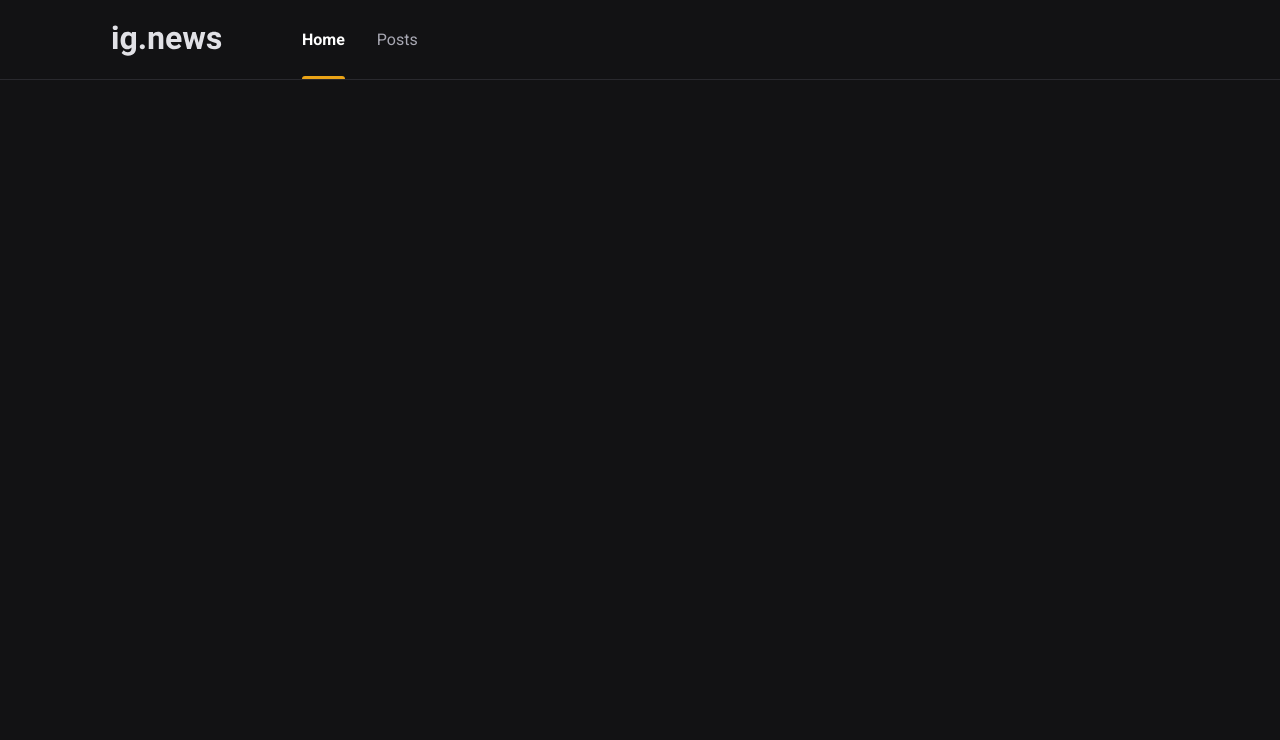
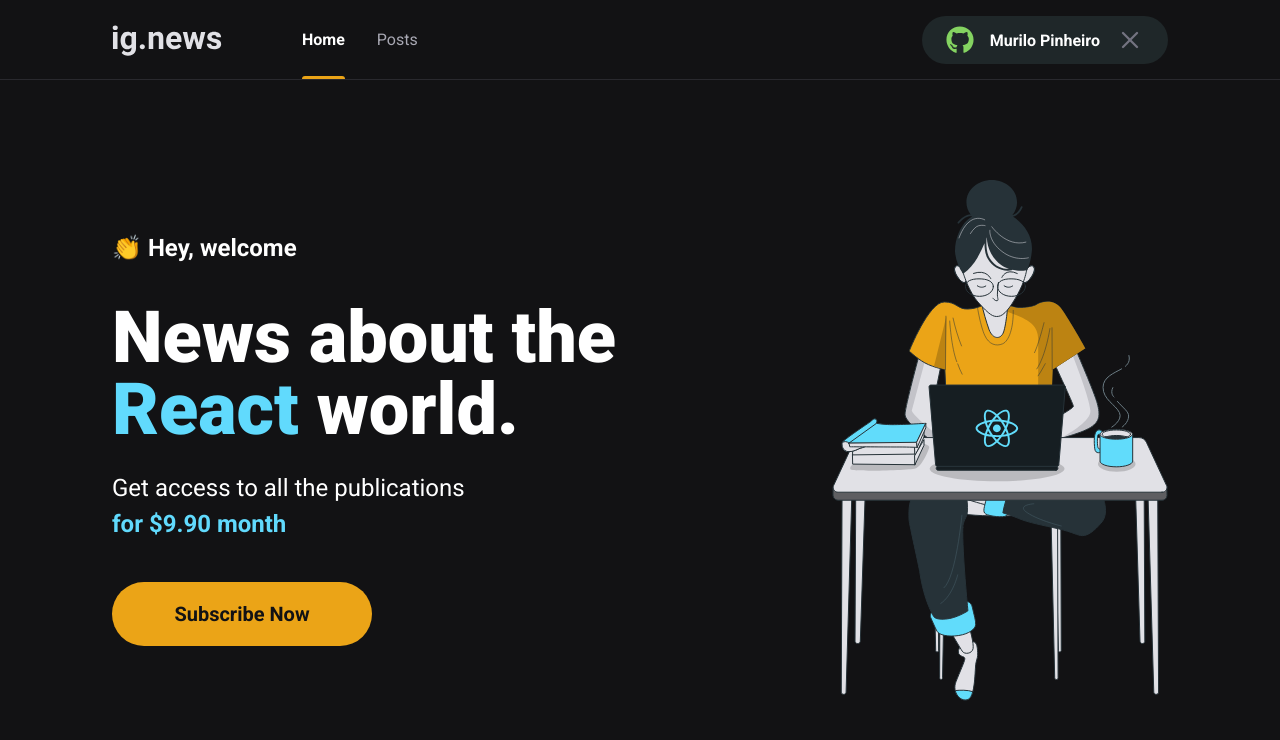
Before and after one commit to mpinheiro-it/ig-news, a Next.js app: page / in a window 1280 px wide. Shown: the top 740 px of the page. Built offline with nearby package versions, Linux system fonts and the light colour scheme.

Commit message:
Home page and buttons

```diff
--- a/package.json
+++ b/package.json
@@ -12,6 +12,7 @@
     "next": "12.1.0",
     "react": "17.0.2",
     "react-dom": "17.0.2",
+    "react-icons": "^4.3.1",
     "sass": "^1.49.9"
   },
   "devDependencies": {
--- /dev/null
+++ b/src/components/SignInButton/index.tsx
@@ -0,0 +1,26 @@
+import { FaGithub } from "react-icons/fa"
+import { FiX } from "react-icons/fi"
+import styles from "./styles.module.scss"
+
+export function SignInButton(){
+    const isUserLoggedIn = true;
+
+    return isUserLoggedIn ? (
+        <button
+        type="button"
+        className={styles.signInButton}
+        >
+            <FaGithub color="#84d361" />
+            Murilo Pinheiro
+            <FiX color="#737380" className={styles.closeIcon} />
+        </button>
+    ) : (
+        <button
+        type="button"
+        className={styles.signInButton}
+        >
+            <FaGithub color="#eba417" />
+            Sign in with GitHub
+        </button>
+    )
+}
--- /dev/null
+++ b/src/components/SignInButton/styles.module.scss
@@ -0,0 +1,34 @@
+.signInButton{
+    height: 3rem;
+    border-radius: 3rem;
+    background: var(--gray-850);
+    border: 0;
+    padding: 0 1.5rem;
+
+    display: flex;
+    align-items: center;
+    justify-content: center;
+
+    color: var(--white);
+    font-weight: bold;
+
+    svg {
+        width: 28px;
+        height: 28px
+    }
+
+    svg:first-child{
+        margin-right: 1rem;
+    }
+
+    svg.closeIcon{
+        margin-left: 1rem;
+    }
+
+    transition: filter 0.2s;
+
+    &:hover{
+        filter: brightness(0.8);
+    }
+
+}
--- /dev/null
+++ b/src/components/SubscribeButton/index.tsx
@@ -0,0 +1,14 @@
+import styles from "./styles.module.scss"
+
+export function SubscribeButton(){
+    return (
+
+        <button
+        type="button"
+        className={styles.subscribeButton}
+        >
+
+        Subscribe Now
+        </button>
+    );
+}
--- /dev/null
+++ b/src/components/SubscribeButton/styles.module.scss
@@ -0,0 +1,27 @@
+.subscribeButton{
+    //button size and colors
+    width: 260px;
+    height: 4rem;
+    border: 0;
+    border-radius: 2rem;
+    background: var(--yellow-500);
+
+    //font
+    color: var(--gray-900);
+    font-size: 1.25rem;
+    font-weight: bold;
+
+    //positioning
+    display: flex;
+    align-items: center;
+    justify-content: center;
+
+
+    //effects
+    transition: filter 0.2s;
+
+    &:hover{
+        filter: brightness(0.8);
+    }
+
+}
--- a/src/components/header/index.tsx
+++ b/src/components/header/index.tsx
@@ -1,3 +1,4 @@
+import { SignInButton } from "../SignInButton";
 import styles from "./styles.module.scss"
 
 export function Header() {
@@ -10,7 +11,7 @@
                     <a className={styles.active} href="">Home</a>
                     <a href="">Posts</a>
                 </nav>
-
+                <SignInButton />
             </div>
         </header>
 
--- a/src/components/header/styles.module.scss
+++ b/src/components/header/styles.module.scss
@@ -41,7 +41,7 @@
             }
             //adiciona um conteudo no final da tag <a>. Before tbm serviria
             &.active::after {
-                content: "";
+                content: '';
                 height: 3px;
                 border-radius: 3px 3px 0 0;
                 width: 100%;
@@ -52,4 +52,8 @@
             }
         }
     }
+
+    button{
+        margin-left: auto;
+    }
 }
--- a/src/pages/_app.tsx
+++ b/src/pages/_app.tsx
@@ -1,5 +1,5 @@
 import { AppProps} from 'next/app';
-import { Header } from '../components/header';
+import { Header } from '../components/Header';
 
 import "../styles/global.scss";
 
--- /dev/null
+++ b/src/pages/home.module.scss
@@ -0,0 +1,46 @@
+.contentContainer{
+ max-width: 1120px;
+ margin: 0 auto;
+ padding: 0 2rem;
+ height: calc(100vh - 5rem); //altura total da tela menos altura do cabecalho
+
+display: flex;
+align-items: center;
+justify-content: space-between
+}
+
+.hero{
+    max-width: 600px;
+
+    //apenas o primeiro span
+    > span {
+        font-size: 1.5rem;
+        font-weight: bold;
+    }
+
+    h1{
+        font-size: 4.5rem;
+        line-height: 4.5rem;
+        font-weight: 900;
+        margin-top: 2.5rem;
+
+        span{
+            color: var(--cyan-500);
+        }
+    }
+
+    p {
+        font-size: 1.5rem;
+        line-height: 2.25rem;
+        margin-top: 1.5rem;
+
+        span{
+            color: var(--cyan-500);
+            font-weight: bold;
+        }
+    }
+
+    button{
+        margin-top: 2.5rem;
+    }
+}
--- a/src/pages/index.tsx
+++ b/src/pages/index.tsx
@@ -1,16 +1,28 @@
 import Head from 'next/head'
+import { SubscribeButton } from '../components/SubscribeButton'
 
+import styles from "./home.module.scss"
 
 export default function Home() {
   return (
         <>
-        <Head>
-          <title>ig.news</title>
-        </Head>
+          <Head>
+            <title>ig.news</title>
+          </Head>
 
-        <h1>
-          {/* Hello World */}
-        </h1>
+          <main className={styles.contentContainer}>
+            <section className={styles.hero}>
+                <span>👏 Hey, welcome</span>
+                <h1>News about the <span>React</span> world.</h1>
+                <p>
+                  Get access to all the publications <br />
+                  <span>for $9.90 month</span>
+                </p>
+                <SubscribeButton />
+            </section>
+
+            <img src="/images/avatar.svg" alt="Girl Coding" />
+          </main>
         </>
   )
 }
--- a/src/styles/global.scss
+++ b/src/styles/global.scss
@@ -10,6 +10,7 @@
     --gray-100: #e1e1e6;
     --gray-300: #a8a8b3;
     --gray-800: #29292e;
+    --gray-850: #1f2729;
     --gray-900: #121214;
 
     --cyan-500: #61dafd;
```
Also changed, not shown: 1 other file (tests, documents, lock files or other folders).
